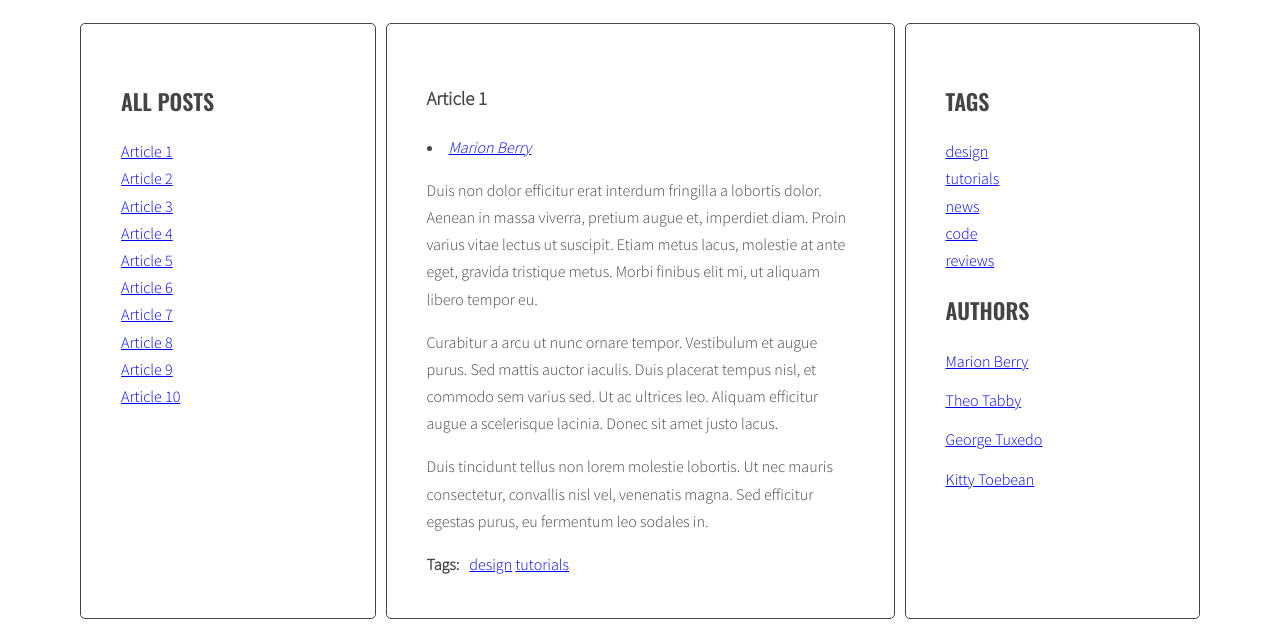
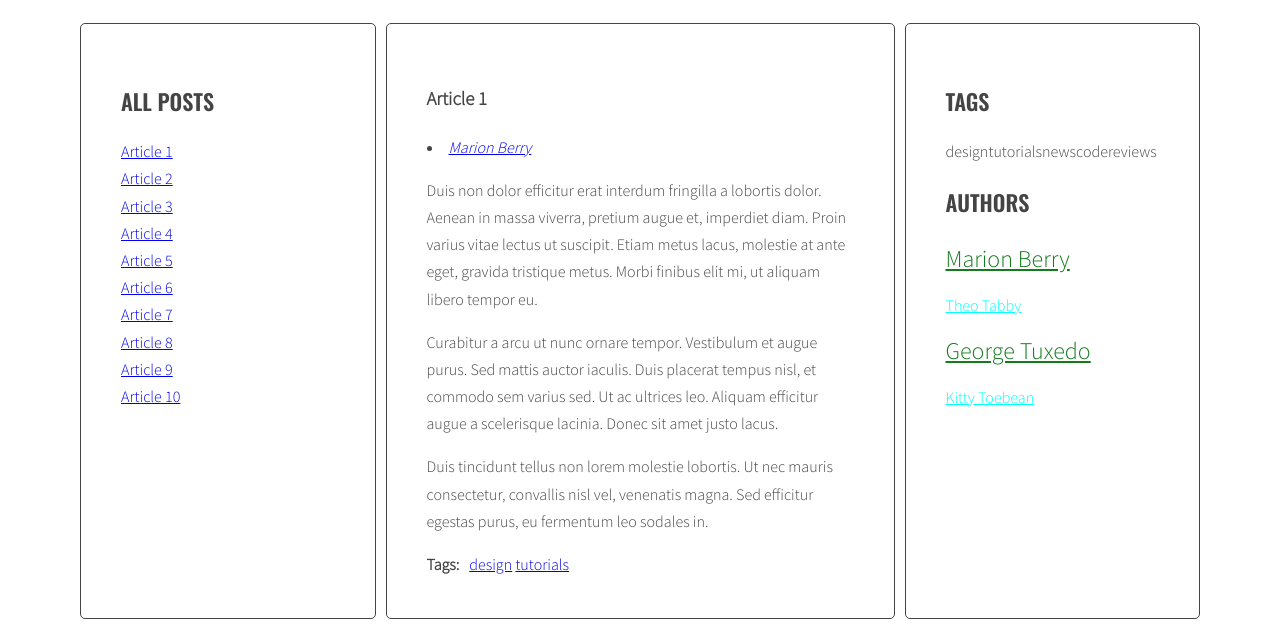
Before and after one commit to Lukasz-Krolak/javascript-blog, a website: page index.html in a window 1280 px wide. Shown: the part 220-847 px from the top of the page. Drawn offline with nearby package versions, Linux system fonts and the light colour scheme.

Commit message:
7.4 first part add scss

```diff
--- a/css/style.css
+++ b/css/style.css
@@ -107,4 +107,29 @@ body {
 .post-tags p {
   margin: 0 10px 0 0;
 }
+.list.tags {
+  display: inline-flex;
+  justify-content: space-between;
+  flex-wrap: wrap;
+}
+.tag-size-1 {
+  font-size: 16px;
+  color: aqua;
+}
+.tag-size-2 {
+  font-size: 18px;
+  color: red;
+}
+.tag-size-3 {
+  font-size: 20px;
+  color: burlywood;
+}
+.tag-size-4 {
+  font-size: 22px;
+  color: orange;
+}
+.tag-size-5 {
+  font-size: 24px;
+  color: rgb(20, 124, 29);
+}
 /*# sourceMappingURL=style.css.map */
--- a/index.html
+++ b/index.html
@@ -256,6 +256,19 @@
       </main>
     </div>
   </div>
+  <!-- <script id="template-product-list" type="text/x-handlebars-template">
+    <h3>{{ title }}</h3>
+    <ul>
+      {{#each products}}
+      <li id="{{ @key }}">Buy {{ name }} for {{ price }}!</li>
+      {{/each}}
+    </ul>
+  </script> -->
+  <script id="template-tag-cloud-link" type="text/x-handlebars-template">
+    {{#each tags}}
+    <li id="{{count}}{{className}}"> {{ tag }}</li>
+    {{/each}}
+  </script>
 
 
   <script id="template-article-link" type="text/x-handlebars-template">
--- a/js/script.js
+++ b/js/script.js
@@ -3,7 +3,8 @@
   'use strict';
 
 
-    const templates = {
+  const templates = {
+    tagCloudLink: Handlebars.compile(document.querySelector('#template-tag-cloud-link').innerHTML),
     articleLink: Handlebars.compile(document.querySelector('#template-article-link').innerHTML),
 
     tagLink: Handlebars.compile(document.querySelector('#template-tag-link').innerHTML),
@@ -177,7 +178,7 @@
         // console.log('link html', linkHTML);
 
         /* add generated code to html variable */
-        html = html + ' ' + linkHTML;
+        html = html + linkHTML;
 
         console.log('kod', html);
 
@@ -208,7 +209,9 @@
 
     /* [NEW] create variable for all links HTML code */
 
-    let allTagsHTML ='';
+    const allTagsData = {tags: []};
+    console.log('all tags',allTagsData);
+    // let allTagsHTML ='';
 
     /* [NEW] START LOOP: for each tag in allTags: */
 
@@ -216,19 +219,27 @@
 
       /* [NEW] generate code of a link and add it to allTagsHTML */
 
-      allTagsHTML += '<li><a class="' + calculateTagClass(allTags[tag], tagsParams) + '" href="#tag-' + tag  + '"><span>' + tag + '</span></a></li>';
-      console.log('all tags html',allTagsHTML);
-
+      allTagsData.tags.push({
+        tag: tag,
+        count: allTags[tag],
+        className: calculateTagClass(allTags[tag], tagsParams)
+      });
+      console.log(tag,allTags);
       /* [NEW] END LOOP: for each tag in allTags: */
     }
 
     /*[NEW] add HTML from allTagsHTML to tagList */
 
-    tagList.innerHTML = allTagsHTML;
+    tagList.innerHTML = templates.tagCloudLink(allTagsData);
     console.log('taglist inner',tagList);
+
+
+
   };
   generateTags();
   console.log( 'wygenerowane tagi', generateTags);
+
+
 
   /* 7.2 aktywnosc po kliknieciu */
 
```
